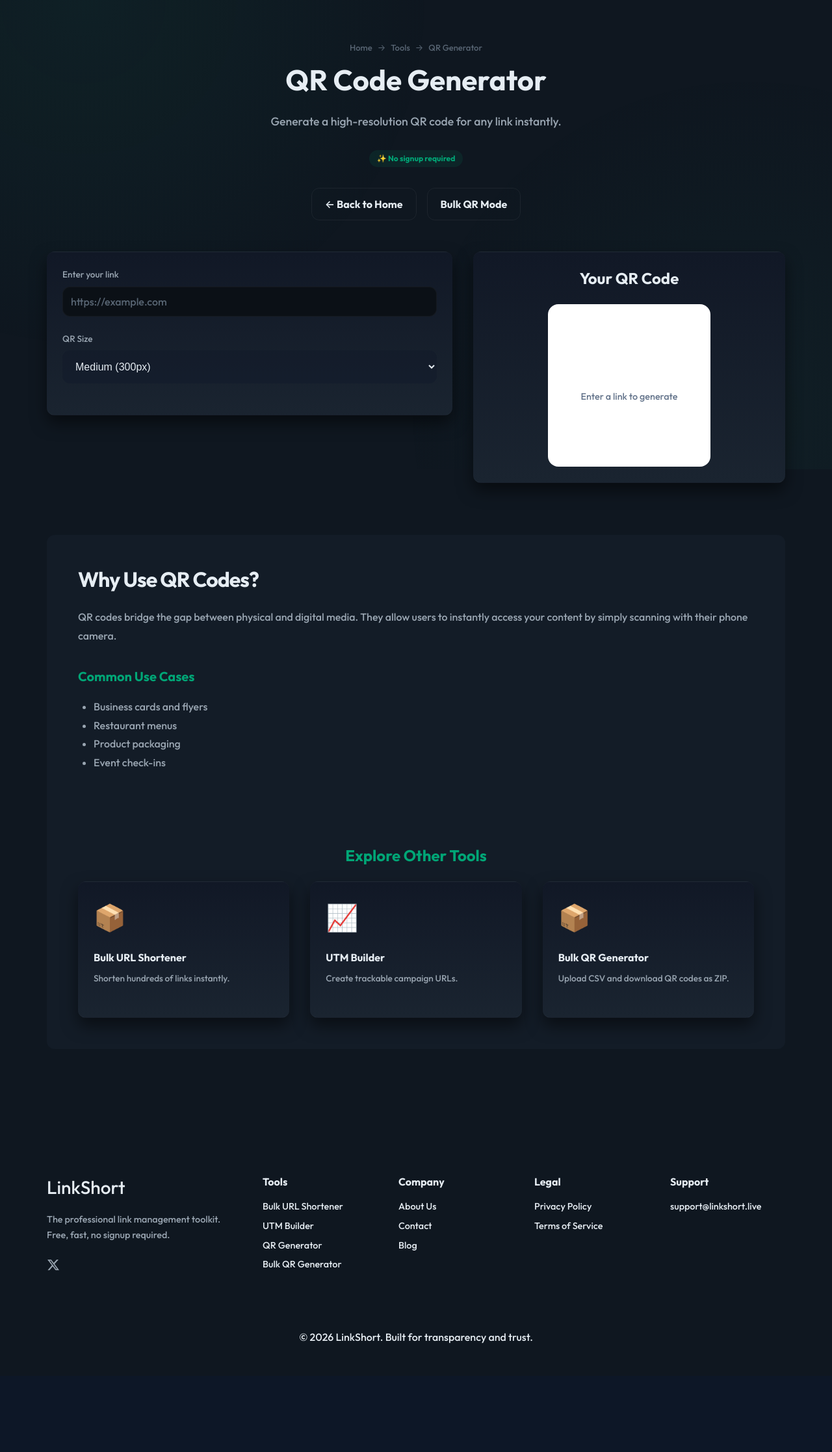
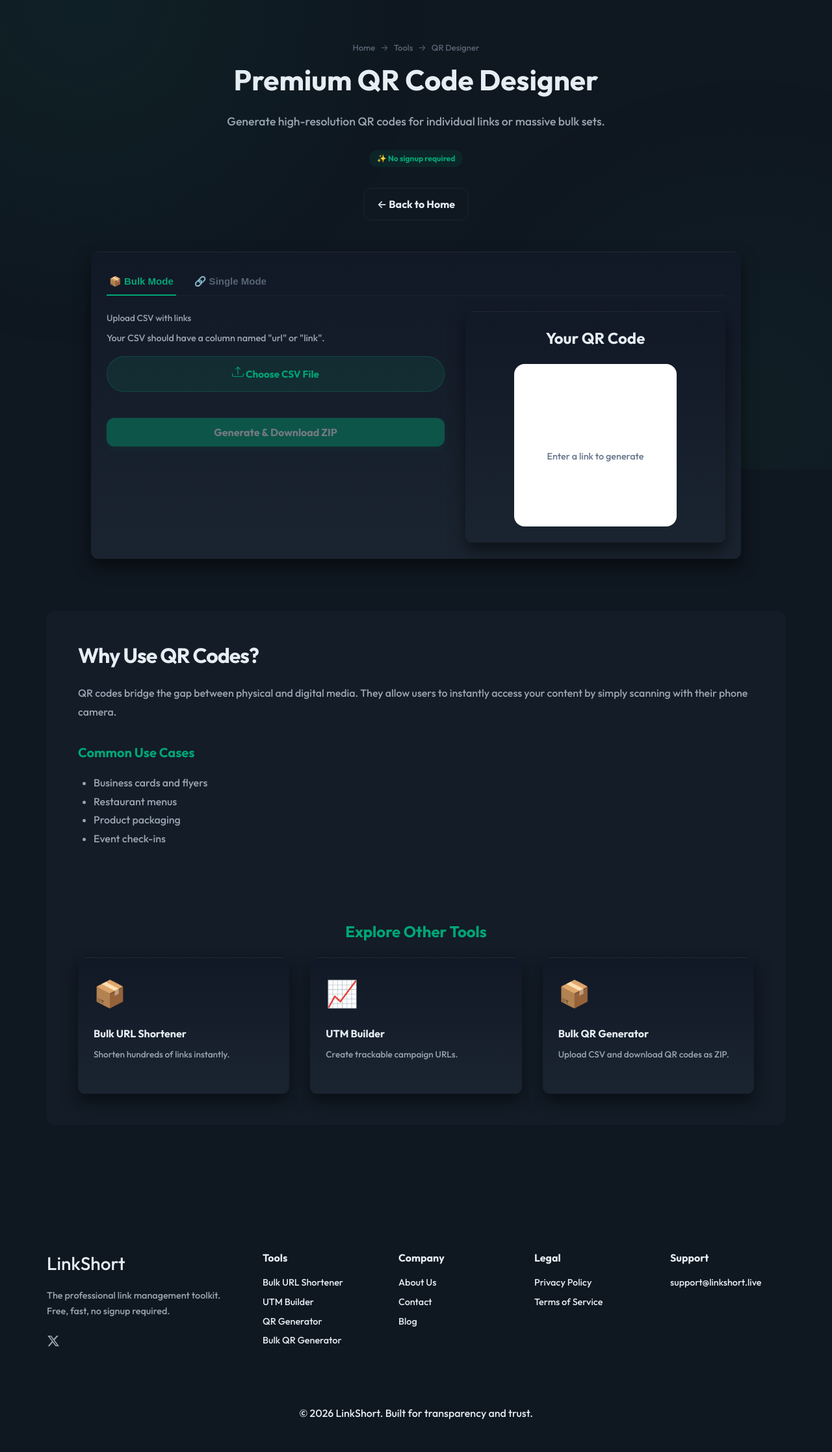
Before and after one commit to linkshortfree/linkshort, a Flask app: page /tools/qr in a window 1280 px wide. Shown: the part 78-2312 px from the top of the page at 65% size. Before the commit the page ends 2145 px from the top, so only its background shows below. Run offline with Flask 3, Linux system fonts and the light colour scheme; some libraries are stand-ins or nearby versions.

Commit message:
feat: unify single and bulk QR creators into a single tabbed tool

```diff
--- a/app.py
+++ b/app.py
@@ -1,4 +1,4 @@
-from flask import Flask, render_template, request, redirect, jsonify, make_response
+from flask import Flask, render_template, request, redirect, jsonify, make_response, url_for
 from database import init_db, create_short_url, get_original_url, create_ab_test, get_ab_test
 from flask_limiter import Limiter
 from flask_limiter.util import get_remote_address
@@ -134,8 +134,9 @@ def tools_qr():
     return render_template('tools/qr.html')
 
 @app.route('/tools/bulk-qr')
-def tools_bulk_qr():
-    return render_template('tools/bulk_qr.html')
+def bulk_qr_tool():
+    # Consolidated into qr tool
+    return redirect(url_for('tools_qr'), code=301)
 
 # === BLOG ===
 @app.route('/blog')
@@ -290,7 +291,6 @@ def sitemap():
         {'loc': '/tools/bulk', 'priority': '1.0'},
         {'loc': '/tools/utm', 'priority': '0.9'},
         {'loc': '/tools/qr', 'priority': '0.9'},
-        {'loc': '/tools/bulk-qr', 'priority': '0.9'},
         {'loc': '/blog', 'priority': '0.8'},
         {'loc': '/about-us', 'priority': '0.6'},
         {'loc': '/contact', 'priority': '0.6'},
--- a/static/js/script.js
+++ b/static/js/script.js
@@ -11,16 +11,28 @@ function switchTab(mode) {
     const singleContainer = document.getElementById('singleContainer');
     const tabBtns = document.querySelectorAll('.tab-btn');
 
+    // Sidebars for Unified QR Designer
+    const singlePreview = document.getElementById('singlePreviewSide');
+    const bulkProgress = document.getElementById('bulkProgressSide');
+
     tabBtns.forEach(btn => btn.classList.remove('active'));
 
     if (mode === 'bulk') {
-        bulkContainer.classList.remove('hidden');
-        singleContainer.classList.add('hidden');
-        tabBtns[0].classList.add('active');
+        if (bulkContainer) bulkContainer.classList.remove('hidden');
+        if (singleContainer) singleContainer.classList.add('hidden');
+
+        if (bulkProgress) bulkProgress.classList.remove('hidden');
+        if (singlePreview) singlePreview.classList.add('hidden');
+
+        tabBtns.forEach(btn => { if (btn.innerText.includes('Bulk')) btn.classList.add('active'); });
     } else {
-        bulkContainer.classList.add('hidden');
-        singleContainer.classList.remove('hidden');
-        tabBtns[1].classList.add('active');
+        if (bulkContainer) bulkContainer.classList.add('hidden');
+        if (singleContainer) singleContainer.classList.remove('hidden');
+
+        if (bulkProgress) bulkProgress.classList.add('hidden');
+        if (singlePreview) singlePreview.classList.remove('hidden');
+
+        tabBtns.forEach(btn => { if (btn.innerText.includes('Single')) btn.classList.add('active'); });
     }
 }
 
@@ -660,3 +672,41 @@ async function submitContact(event) {
     btn.disabled = false;
     btn.innerText = 'Send Message';
 }
+// Unified QR Generator Logic
+let qrInstance = null;
+
+function generateSingleQR() {
+    const link = document.getElementById('singleUrlInput').value.trim();
+    const size = parseInt(document.getElementById('qrSizeSelect').value);
+    const container = document.getElementById('singleQrContainer');
+    const downloadBtn = document.getElementById('downloadSingleQrBtn');
+
+    if (!container) return; // Not on the QR page
+
+    if (!link) {
+        container.innerHTML = '<div style="color: #64748b; font-size: 0.9rem; margin-top: 100px;">Enter a link to generate</div>';
+        if (downloadBtn) downloadBtn.style.display = 'none';
+        return;
+    }
+
+    container.innerHTML = '';
+    qrInstance = new QRCode(container, {
+        text: link,
+        width: size,
+        height: size,
+        colorDark: "#000000",
+        colorLight: "#ffffff",
+        correctLevel: QRCode.CorrectLevel.H
+    });
+    if (downloadBtn) downloadBtn.style.display = 'block';
+}
+
+function downloadSingleQR() {
+    const canvas = document.querySelector('#singleQrContainer canvas');
+    if (canvas) {
+        const link = document.createElement('a');
+        link.download = 'linkshort-qr.png';
+        link.href = canvas.toDataURL('image/png');
+        link.click();
+    }
+}
--- a/templates/partials/_navbar.html
+++ b/templates/partials/_navbar.html
@@ -12,8 +12,7 @@
                 <div class="dropdown-menu" role="menu">
                     <a href="/tools/bulk" class="dropdown-item" role="menuitem">📦 Bulk URL Shortener</a>
                     <a href="/tools/utm" class="dropdown-item" role="menuitem">📈 UTM Builder</a>
-                    <a href="/tools/qr" class="dropdown-item" role="menuitem">📱 QR Generator</a>
-                    <a href="/tools/bulk-qr" class="dropdown-item" role="menuitem">📦 Bulk QR Generator</a>
+                    <a href="/tools/qr" class="dropdown-item" role="menuitem">📱 QR Designer</a>
                 </div>
             </div>
 
@@ -30,8 +29,7 @@
         <a href="/">Home</a>
         <a href="/tools/bulk">Bulk URL Shortener</a>
         <a href="/tools/utm">UTM Builder</a>
-        <a href="/tools/qr">QR Generator</a>
-        <a href="/tools/bulk-qr">Bulk QR Generator</a>
+        <a href="/tools/qr">QR Designer</a>
         <a href="/#features">Features</a>
         <a href="/blog">Blog</a>
         <a href="/about-us">About Us</a>
--- a/templates/tools/qr.html
+++ b/templates/tools/qr.html
@@ -20,24 +20,56 @@
     <main class="page-content tool-page">
         <section class="tool-header">
             <div class="breadcrumb">
-                <a href="/">Home</a> <span>→</span> <a href="/">Tools</a> <span>→</span> <span>QR Generator</span>
+                <a href="/">Home</a> <span>→</span> <a href="/">Tools</a> <span>→</span> <span>QR Designer</span>
             </div>
-            <h1>QR Code Generator</h1>
-            <p>Generate a high-resolution QR code for any link instantly.</p>
+            <h1>Premium QR Code Designer</h1>
+            <p>Generate high-resolution QR codes for individual links or massive bulk sets.</p>
             <div class="pill">✨ No signup required</div>
 
             <div style="margin-top: 2rem; display: flex; gap: 1rem; justify-content: center; flex-wrap: wrap;">
                 <a href="/" class="btn btn-secondary">← Back to Home</a>
-                <a href="/tools/bulk-qr" class="btn btn-secondary">Bulk QR Mode</a>
             </div>
         </section>
 
         <section class="tool-ui-section">
+            <div class="glass-card" style="max-width: 1000px; margin: 0 auto;">
+                <div class="tab-container">
+                    <button class="tab-btn active" onclick="switchTab('bulk')">📦 Bulk Mode</button>
+                    <button class="tab-btn" onclick="switchTab('single')">🔗 Single Mode</button>
+                </div>
+
                 <div class="dashboard-layout">
-                <div class="glass-card">
+                    <!-- Bulk Mode Container -->
+                    <div id="bulkContainer">
+                        <div class="input-group">
+                            <label class="input-label">Upload CSV with links</label>
+                            <p style="color: var(--text-secondary); font-size: 0.9rem; margin-bottom: 1rem;">Your CSV
+                                should
+                                have a column named "url" or "link".</p>
+                            <label for="bulkQrFileInput" class="file-label" style="display: block; text-align: center;">
+                                <svg xmlns="http://www.w3.org/2000/svg" width="18" height="18" fill="currentColor"
+                                    viewBox="0 0 16 16">
+                                    <path
+                                        d="M.5 9.9a.5.5 0 0 1 .5.5v2.5a1 1 0 0 0 1 1h12a1 1 0 0 0 1-1v-2.5a.5.5 0 0 1 1 0v2.5a2 2 0 0 1-2 2H2a2 2 0 0 1-2-2v-2.5a.5.5 0 0 1 .5-.5z" />
+                                    <path
+                                        d="M7.646 1.146a.5.5 0 0 1 .708 0l3 3a.5.5 0 0 1-.708.708L8.5 2.707V11.5a.5.5 0 0 1-1 0V2.707L5.354 4.854a.5.5 0 1 1-.708-.708l3-3z" />
+                                </svg>
+                                Choose CSV File
+                            </label>
+                            <input type="file" id="bulkQrFileInput" accept=".csv" style="display: none;"
+                                onchange="handleBulkQrUpload(this)">
+                            <div id="bulkQrFileStatus" style="margin-top: 1rem; color: var(--text-secondary);"></div>
+                        </div>
+
+                        <button id="generateBulkQrBtn" class="btn btn-primary" style="width: 100%; margin-top: 1rem;"
+                            onclick="generateBulkQRs()" disabled>Generate & Download ZIP</button>
+                    </div>
+
+                    <!-- Single Mode Container -->
+                    <div id="singleContainer" class="hidden">
                         <div class="input-group">
                             <label class="input-label">Enter your link</label>
-                        <input type="text" id="qrLinkInput" placeholder="https://example.com"
+                            <input type="text" id="singleUrlInput" placeholder="https://example.com"
                                 oninput="generateSingleQR()">
                         </div>
                         <div class="input-group" style="margin-top: 1.5rem;">
@@ -52,18 +84,40 @@
                     </div>
 
                     <aside class="preview-sidebar">
-                    <div class="preview-card glass-card" style="text-align: center;">
+                        <!-- Single Preview -->
+                        <div id="singlePreviewSide" class="preview-card glass-card" style="text-align: center;">
                             <h3 style="margin-bottom: 1.5rem;">Your QR Code</h3>
                             <div id="singleQrContainer"
                                 style="background: white; padding: 2rem; border-radius: 16px; display: inline-block; min-width: 250px; min-height: 250px;">
-                            <div style="color: #64748b; font-size: 0.9rem; margin-top: 100px;">Enter a link to generate
+                                <div style="color: #64748b; font-size: 0.9rem; margin-top: 100px;">Enter a link to
+                                    generate
                                 </div>
                             </div>
                             <button id="downloadSingleQrBtn" class="btn btn-primary"
                                 style="width: 100%; margin-top: 1.5rem; display: none;"
                                 onclick="downloadSingleQR()">Download PNG</button>
                         </div>
+
+                        <!-- Bulk Progress side -->
+                        <div id="bulkProgressSide" class="preview-card glass-card hidden" style="text-align: center;">
+                            <h3 style="margin-bottom: 1rem;">Bulk Status</h3>
+                            <div id="bulkQrProgressContainer">
+                                <div class="progress-container">
+                                    <div id="bulkQrProgressBar" class="progress-bar"></div>
+                                </div>
+                                <p id="bulkQrProgressText"
+                                    style="font-size: 13px; color: var(--text-muted); text-align: center; margin-top: 0.5rem;">
+                                    Ready to process...</p>
+                            </div>
+                            <ol
+                                style="text-align: left; color: var(--text-secondary); line-height: 2; font-size: 0.9rem; margin-top: 1.5rem;">
+                                <li>Upload a CSV file with URLs</li>
+                                <li>Click "Generate & Download ZIP"</li>
+                                <li>Get all QR codes in a single ZIP</li>
+                            </ol>
+                        </div>
                     </aside>
+                </div>
             </div>
         </section>
 
@@ -106,43 +160,9 @@
     {% include 'partials/_footer.html' %}
 
     <script src="https://cdnjs.cloudflare.com/ajax/libs/qrcodejs/1.0.0/qrcode.min.js"></script>
-    <script>
-        let qrInstance = null;
-
-        function generateSingleQR() {
-            const link = document.getElementById('qrLinkInput').value.trim();
-            const size = parseInt(document.getElementById('qrSizeSelect').value);
-            const container = document.getElementById('singleQrContainer');
-            const downloadBtn = document.getElementById('downloadSingleQrBtn');
-
-            if (!link) {
-                container.innerHTML = '<div style="color: #64748b; font-size: 0.9rem; margin-top: 100px;">Enter a link to generate</div>';
-                downloadBtn.style.display = 'none';
-                return;
-            }
-
-            container.innerHTML = '';
-            qrInstance = new QRCode(container, {
-                text: link,
-                width: size,
-                height: size,
-                colorDark: "#000000",
-                colorLight: "#ffffff",
-                correctLevel: QRCode.CorrectLevel.H
-            });
-            downloadBtn.style.display = 'block';
-        }
-
-        function downloadSingleQR() {
-            const canvas = document.querySelector('#singleQrContainer canvas');
-            if (canvas) {
-                const link = document.createElement('a');
-                link.download = 'linkshort-qr.png';
-                link.href = canvas.toDataURL('image/png');
-                link.click();
-            }
-        }
-    </script>
+    <script src="https://cdnjs.cloudflare.com/ajax/libs/xlsx/0.18.5/xlsx.full.min.js"></script>
+    <script src="https://cdnjs.cloudflare.com/ajax/libs/jszip/3.10.1/jszip.min.js"></script>
+    <script src="{{ url_for('static', filename='js/script.js') }}"></script>
 </body>
 
 </html>
```
Also changed, not shown: templates/index.html (+3 -9 lines), templates/tools/bulk_qr.html (deleted, +0 -116 lines). Lines whose indentation alone changed are shown as unchanged.
